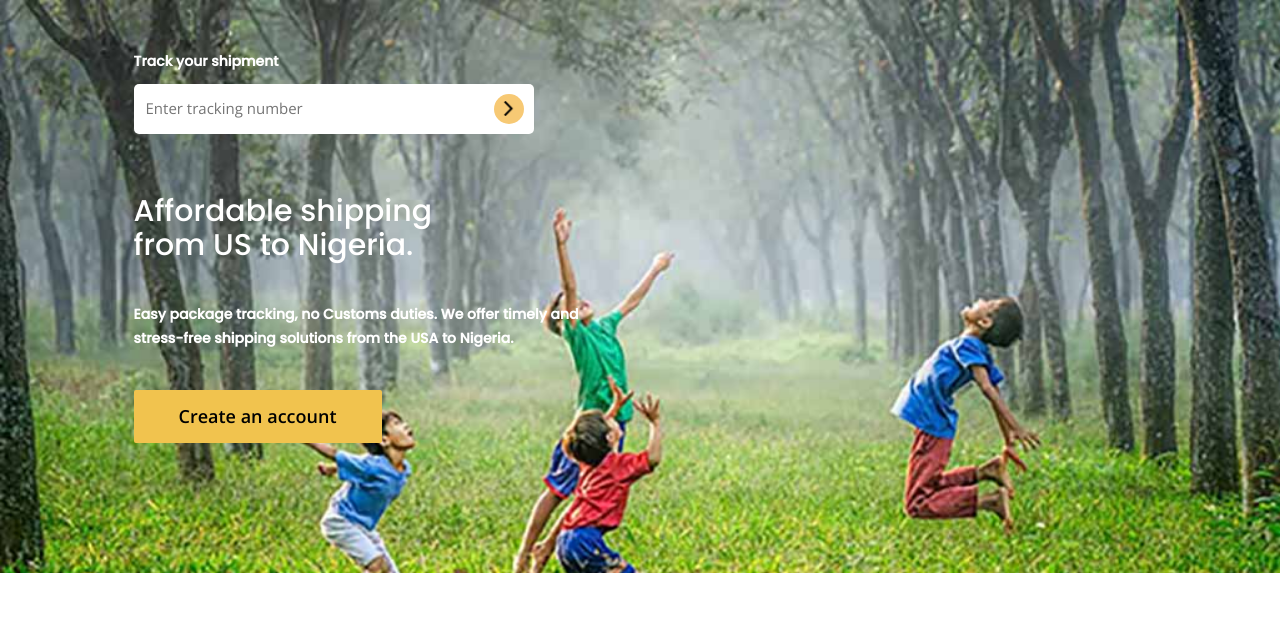
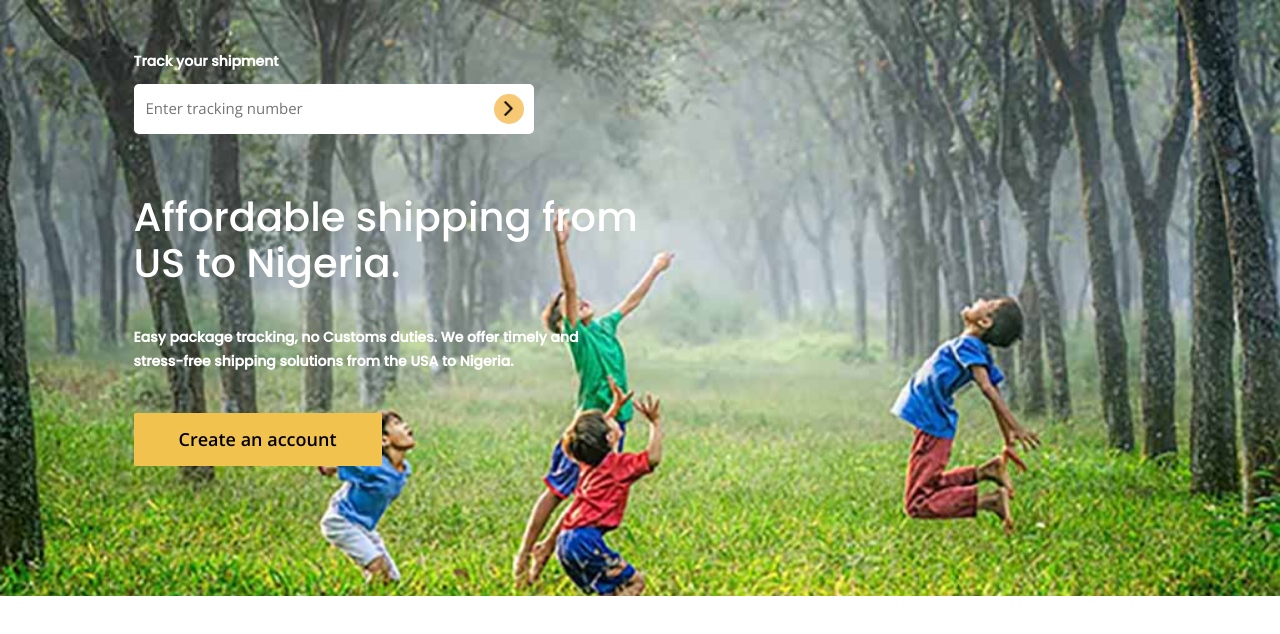
Before and after one commit to Faksfancy/fakshero, a plain HTML site: page fakshero/index.html in a window 1280 px wide. Drawn offline with nearby package versions, Linux system fonts and the light colour scheme.

Commit message:
completing block-track.

```diff
--- a/fakshero/css/index.css
+++ b/fakshero/css/index.css
@@ -674,7 +674,14 @@ a {
     .track__textbody {
         margin: 6rem 0 8.5rem 0;
     }
+    .span--track {
+        width: 52rem;
+    }
     .span--track__small {
         width: 45rem;
     }
+    .block-track h1 {
+        font-size: 4rem;
+        font-weight: 500;
+    }
 }
```
